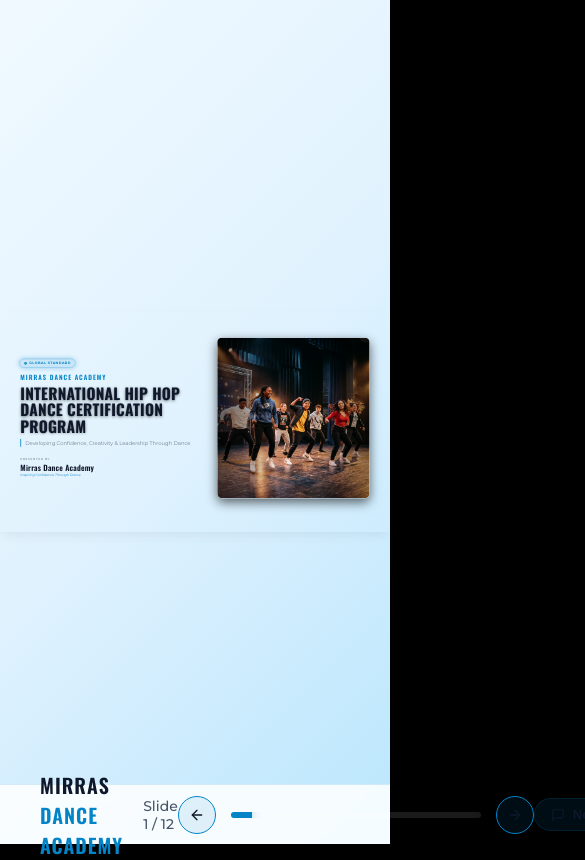
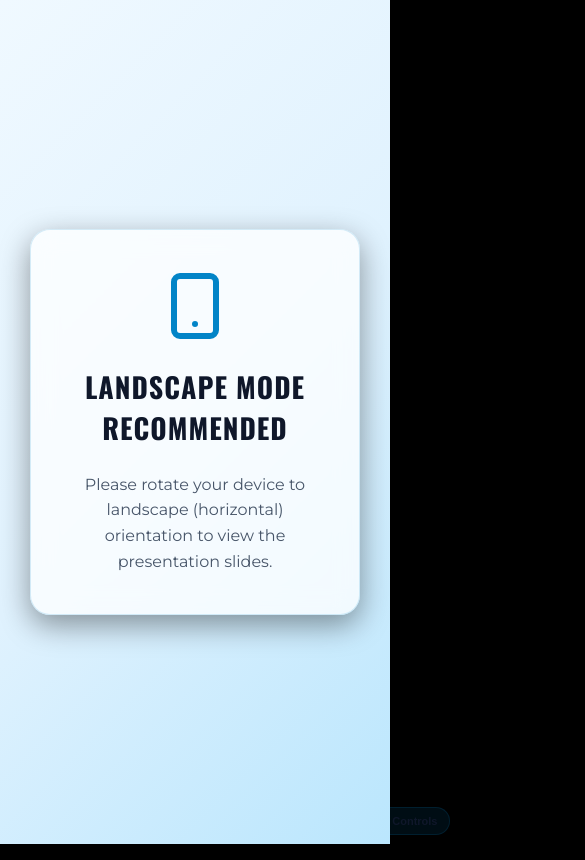
Before and after one commit to aro12345688/mirras-pitch-deck, a plain HTML site: page index.html in a window 390 px wide. Shown: the top 860 px of the page, 585 px wide, since content can reach past the window. Drawn offline with nearby package versions, Linux system fonts and the light colour scheme.

Commit message:
Optimize slide layouts for mobile landscape and add portrait orientation rotation warning

```diff
--- a/index.html
+++ b/index.html
@@ -10,6 +10,15 @@
 
   <!-- Main Presentation Shell -->
   <div class="deck-container">
+
+    <!-- Portrait Orientation Prompt (Mobile) -->
+    <div class="portrait-prompt" id="portraitPrompt">
+      <div class="prompt-content glass-panel">
+        <svg viewBox="0 0 24 24" fill="none" stroke="currentColor" stroke-width="2" stroke-linecap="round" stroke-linejoin="round"><rect x="5" y="2" width="14" height="20" rx="2" ry="2"></rect><line x1="12" y1="18" x2="12.01" y2="18"></line></svg>
+        <h3>Landscape Mode Recommended</h3>
+        <p>Please rotate your device to landscape (horizontal) orientation to view the presentation slides.</p>
+      </div>
+    </div>
 
     <!-- 16:9 Slide Wrapper (Scaled via JavaScript) -->
     <div class="slide-wrapper" id="slideWrapper">
--- a/styles.css
+++ b/styles.css
@@ -116,6 +116,7 @@
   overflow: hidden;
   width: 100vw;
   height: 100vh;
+  height: 100dvh;
   display: flex;
   justify-content: center;
   align-items: center;
@@ -126,6 +127,7 @@
 .deck-container {
   width: 100vw;
   height: 100vh;
+  height: 100dvh;
   display: flex;
   justify-content: center;
   align-items: center;
@@ -1817,6 +1819,95 @@
 
 /* ==========================================
    Print / PDF Styles
+/* --- Mobile Viewport and Orientation Warnings --- */
+.portrait-prompt {
+  position: fixed;
+  top: 0;
+  left: 0;
+  width: 100vw;
+  height: 100vh;
+  height: 100dvh;
+  background: var(--bg-gradient);
+  z-index: 9999;
+  display: none;
+  justify-content: center;
+  align-items: center;
+  padding: 30px;
+  text-align: center;
+}
+
+.prompt-content {
+  max-width: 440px;
+  display: flex;
+  flex-direction: column;
+  align-items: center;
+  gap: 24px;
+}
+
+.prompt-content svg {
+  width: 72px;
+  height: 72px;
+  color: var(--accent-color);
+  animation: rotatePhone 2.5s infinite ease-in-out;
+}
+
+.prompt-content h3 {
+  font-family: var(--display-font);
+  font-size: 28px;
+  font-weight: 700;
+  text-transform: uppercase;
+  color: var(--text-heading);
+  letter-spacing: 1px;
+}
+
+.prompt-content p {
+  font-size: 16px;
+  line-height: 1.6;
+  color: var(--text-secondary);
+}
+
+@keyframes rotatePhone {
+  0%, 100% { transform: rotate(0deg); }
+  50% { transform: rotate(-90deg); }
+}
+
+/* Show only in portrait mode on small screens */
+@media (max-aspect-ratio: 1/1) and (max-width: 900px) {
+  .portrait-prompt {
+    display: flex;
+  }
+}
+
+/* --- Mobile Landscape View Optimizations --- */
+@media (max-width: 900px) {
+  .deck-controls-overlay {
+    height: 48px;
+    padding: 0 15px;
+  }
+  .brand-overlay-logo {
+    display: none; /* Hide brand logo to save horizontal space on mobile */
+  }
+  .slide-counter {
+    font-size: 12px;
+  }
+  .progress-track {
+    width: 120px; /* Make progress bar smaller */
+  }
+  .ctrl-btn {
+    width: 32px;
+    height: 32px;
+  }
+  .config-btn {
+    padding: 6px 12px;
+    font-size: 11px;
+  }
+  .slide {
+    padding: 30px 40px; /* Reduce slide padding on mobile so content fits better */
+  }
+}
+
+/* ==========================================
+   Print / PDF Styles
    ========================================== */
 @media print {
   body {
```
